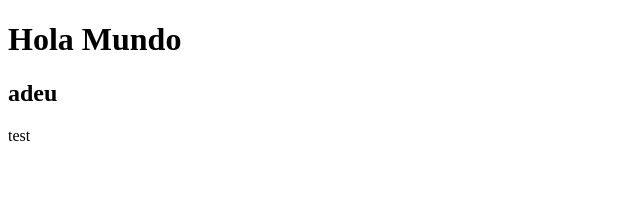
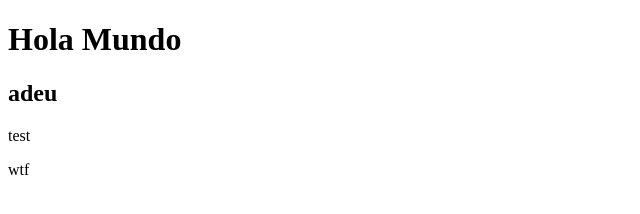
Before and after one commit to Santi9999/MyfirstRepo, a plain HTML site: page index.html in a window 1280 px wide. Shown: the full height of the page, 0-640 px from the left. Drawn offline with Linux system fonts and the light colour scheme.

Commit message:
mi ercera foto

```diff
--- a/index.html
+++ b/index.html
@@ -16,5 +16,7 @@
 
 <p>test</p>
 
+<p>wtf</p>
+
 </body>
 </html>
```
